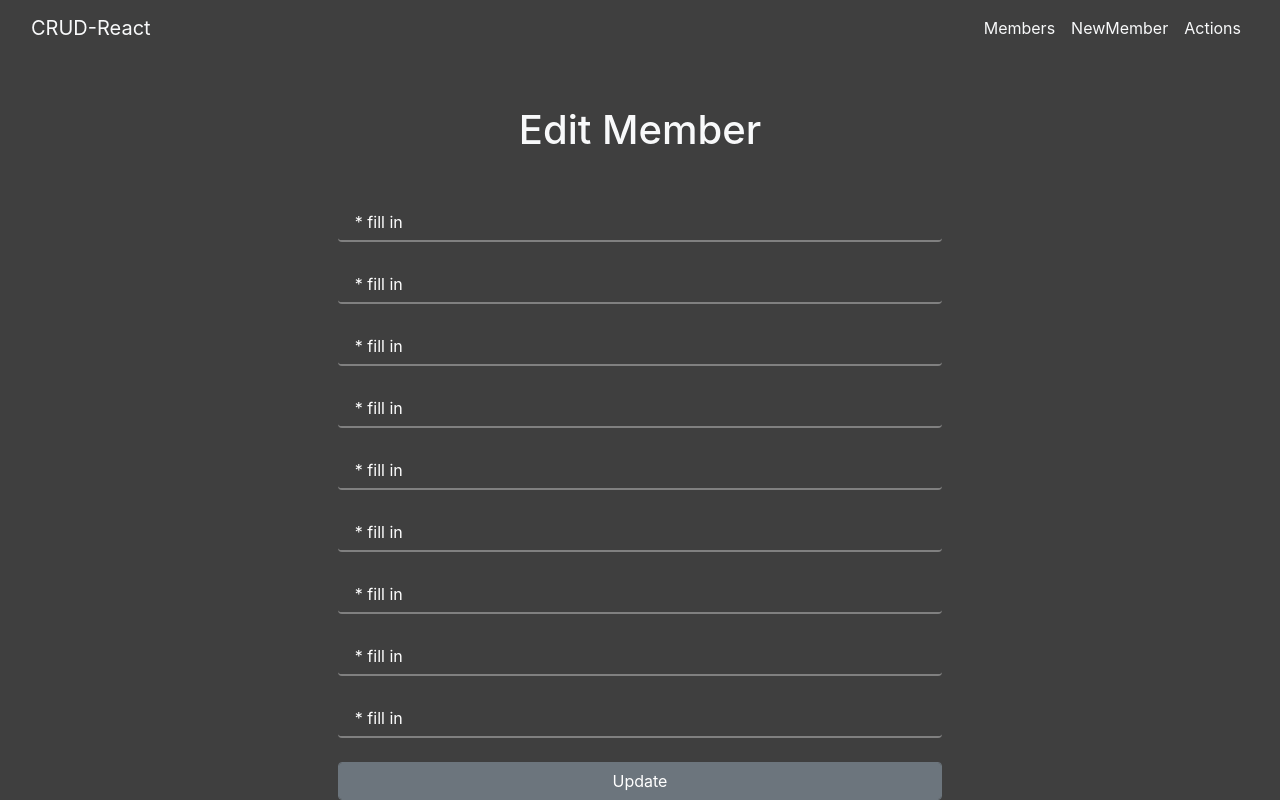
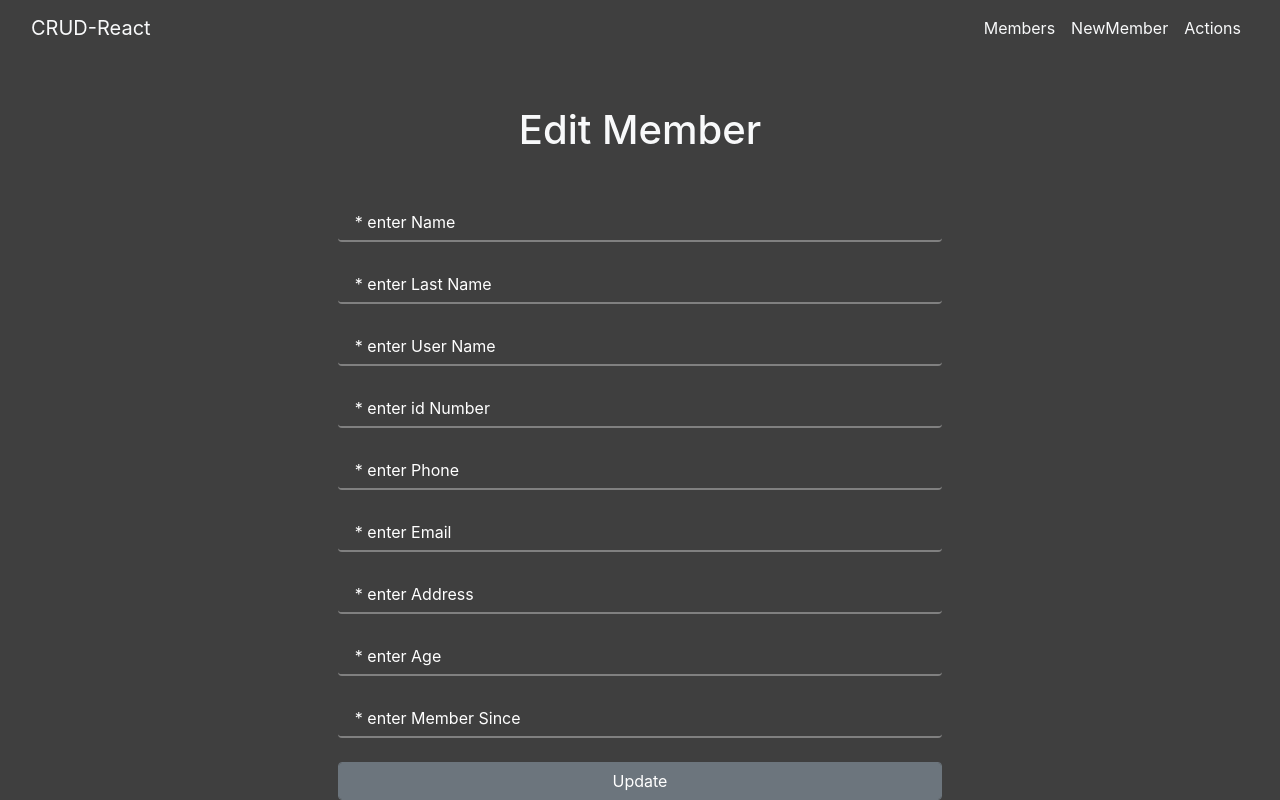
Before and after one commit to nebojsadj/ClubMembers-React, a React (Create React App) app: page /edit in a window 1280 px wide. Built offline with nearby package versions, Linux system fonts and the light colour scheme.

Commit message:
enter field

```diff
--- a/src/components/EditMember.js
+++ b/src/components/EditMember.js
@@ -38,17 +38,16 @@ function EditMember() {
                   onChange={(e) => setState({ ...state, name: e.target.value })}
                   type="text"
                   className="form-control"
-                  value={state.name || " * fill in"}
+                  value={state.name || " * enter Name"}
                 />
                 <br />
-
                 <input
                   onChange={(e) =>
                     setState({ ...state, lastName: e.target.value })
                   }
                   type="text"
                   className="form-control"
-                  value={state.lastName || " * fill in"}
+                  value={state.lastName || " * enter Last Name"}
                 />
                 <br />
                 <input
@@ -57,7 +56,7 @@ function EditMember() {
                   }
                   type="text"
                   className="form-control"
-                  value={state.userName || " * fill in"}
+                  value={state.userName || " * enter User Name"}
                 />
                 <br />
                 <input
@@ -66,7 +65,7 @@ function EditMember() {
                   }
                   type="text"
                   className="form-control"
-                  value={state.idNumber || " * fill in"}
+                  value={state.idNumber || " * enter id Number"}
                 />
                 <br />
                 <input
@@ -75,7 +74,7 @@ function EditMember() {
                   }
                   type="text"
                   className="form-control"
-                  value={state.phone || " * fill in"}
+                  value={state.phone || " * enter Phone"}
                 />
                 <br />
                 <input
@@ -84,7 +83,7 @@ function EditMember() {
                   }
                   type="text"
                   className="form-control"
-                  value={state.email || " * fill in"}
+                  value={state.email || " * enter Email"}
                 />
                 <br />
                 <input
@@ -93,14 +92,14 @@ function EditMember() {
                   }
                   type="text"
                   className="form-control"
-                  value={state.address || " * fill in"}
+                  value={state.address || " * enter Address"}
                 />
                 <br />
                 <input
                   onChange={(e) => setState({ ...state, age: e.target.value })}
                   type="text"
                   className="form-control"
-                  value={state.age || " * fill in"}
+                  value={state.age || " * enter Age"}
                 />
                 <br />
                 <input
@@ -109,7 +108,7 @@ function EditMember() {
                   }
                   type="text"
                   className="form-control"
-                  value={state.memberSince || " * fill in"}
+                  value={state.memberSince || " * enter Member Since"}
                 />
                 <br />
                 <button
--- a/src/index.css
+++ b/src/index.css
@@ -30,5 +30,4 @@ input:focus {
   border-bottom: 2px solid gray;
   color: white;
   font-size: 20px;
-    ;
 }
```
Lines whose indentation alone changed are shown as unchanged.
